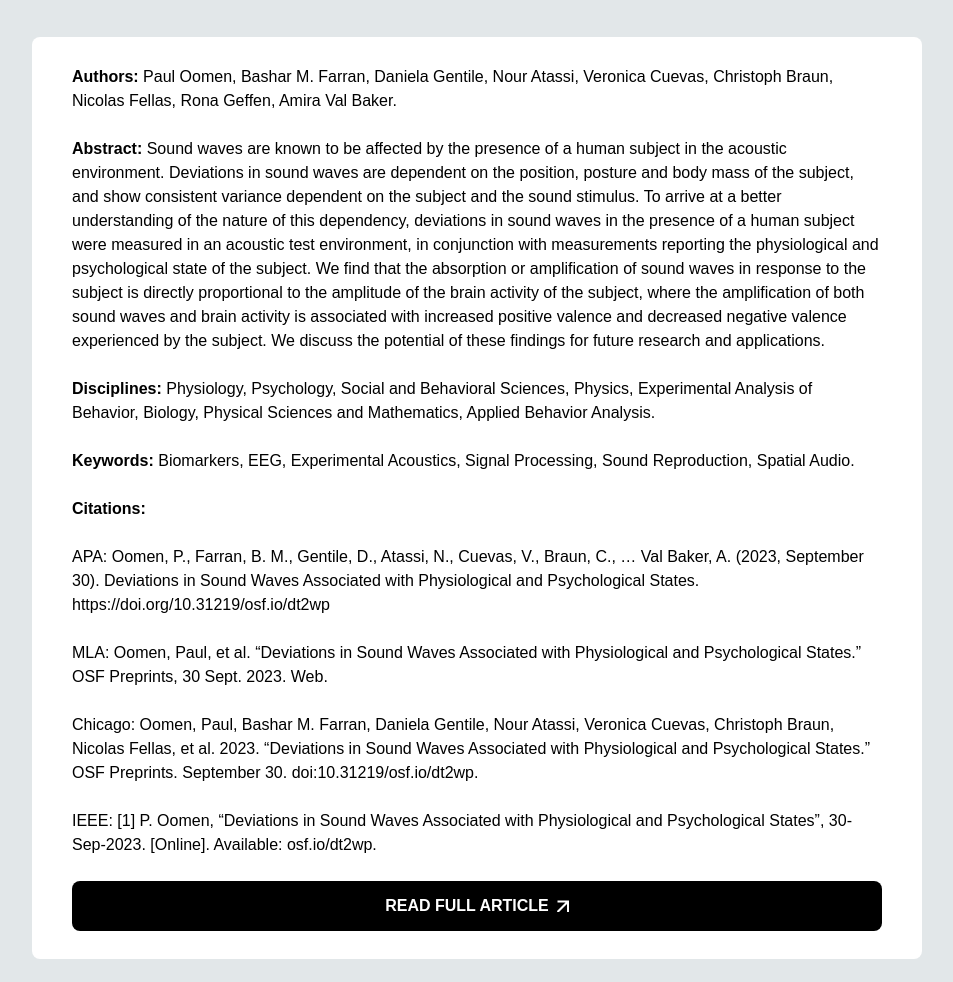
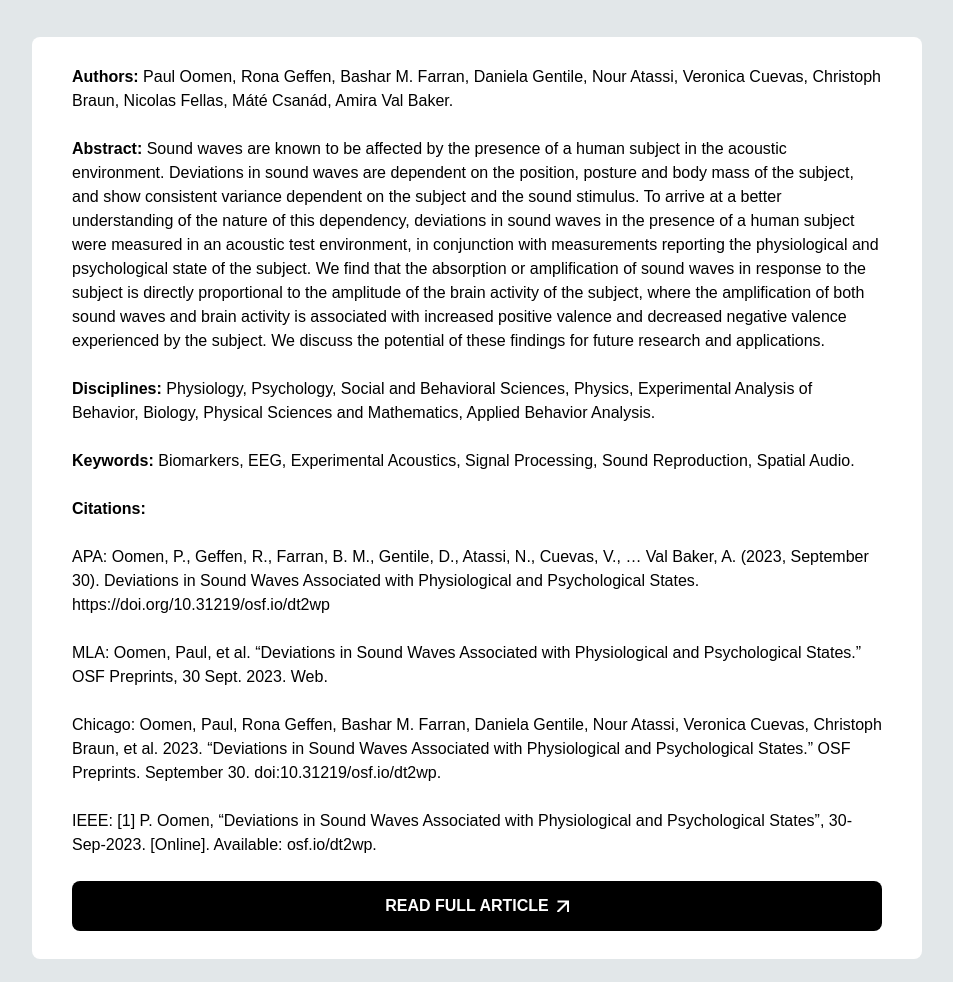
Before and after one commit to lilnoun1112/theworks, an Eleventy site: page src/blog/2024-07-17-deviations-in-sound-waves-associated-with-physiological-and-psychological-states.md in a window 1280 px wide. Shown: the part 474-1456 px from the top of the page, without its empty margins (163-1116 px from the left). Built offline with nearby package versions, Linux system fonts and the light colour scheme; Eleventy itself is replaced by a stand-in of ours; files that its build step writes are made by us from their sources; files whose address does not match are found by name; a web font is replaced by a local one.

Commit message:
Update Publications “2024-07-17-deviations-in-sound-waves-associated-with-physiological-and-psychological-states”

```diff
--- a/src/blog/2024-07-17-deviations-in-sound-waves-associated-with-physiological-and-psychological-states.md
+++ b/src/blog/2024-07-17-deviations-in-sound-waves-associated-with-physiological-and-psychological-states.md
@@ -8,7 +8,7 @@ preview: Sound waves are known to be affected by the presence of a human subject
 image: /img/pyramid-thumbnail.png
 fullarticle: https://osf.io/dt2wp/download/
 ---
-**Authors:** Paul Oomen, Bashar M. Farran, Daniela Gentile, Nour Atassi, Veronica Cuevas, Christoph Braun, Nicolas Fellas, Rona Geffen, Amira Val Baker.
+**Authors:** Paul Oomen, Rona Geffen, Bashar M. Farran, Daniela Gentile, Nour Atassi, Veronica Cuevas, Christoph Braun, Nicolas Fellas, Máté Csanád, Amira Val Baker.
 
 **Abstract:** Sound waves are known to be affected by the presence of a human subject in the acoustic environment. Deviations in sound waves are dependent on the position, posture and body mass of the subject, and show consistent variance dependent on the subject and the sound stimulus. To arrive at a better understanding of the nature of this dependency, deviations in sound waves in the presence of a human subject were measured in an acoustic test environment, in conjunction with measurements reporting the physiological and psychological state of the subject. We find that the absorption or amplification of sound waves in response to the subject is directly proportional to the amplitude of the brain activity of the subject, where the amplification of both sound waves and brain activity is associated with increased positive valence and decreased negative valence experienced by the subject. We discuss the potential of these findings for future research and applications.
 
@@ -18,10 +18,10 @@ fullarticle: https://osf.io/dt2wp/download/
 
 **Citations:**
 
-APA: Oomen, P., Farran, B. M., Gentile, D., Atassi, N., Cuevas, V., Braun, C., … Val Baker, A. (2023, September 30). Deviations in Sound Waves Associated with Physiological and Psychological States. https://doi.org/10.31219/osf.io/dt2wp
+APA: Oomen, P., Geffen, R., Farran, B. M., Gentile, D., Atassi, N., Cuevas, V., … Val Baker, A. (2023, September 30). Deviations in Sound Waves Associated with Physiological and Psychological States. https://doi.org/10.31219/osf.io/dt2wp
 
 MLA: Oomen, Paul, et al. “Deviations in Sound Waves Associated with Physiological and Psychological States.” OSF Preprints, 30 Sept. 2023. Web.
 
-Chicago: Oomen, Paul, Bashar M. Farran, Daniela Gentile, Nour Atassi, Veronica Cuevas, Christoph Braun, Nicolas Fellas, et al. 2023. “Deviations in Sound Waves Associated with Physiological and Psychological States.” OSF Preprints. September 30. doi:10.31219/osf.io/dt2wp.
+Chicago: Oomen, Paul, Rona Geffen, Bashar M. Farran, Daniela Gentile, Nour Atassi, Veronica Cuevas, Christoph Braun, et al. 2023. “Deviations in Sound Waves Associated with Physiological and Psychological States.” OSF Preprints. September 30. doi:10.31219/osf.io/dt2wp.
 
 IEEE: \[1] P. Oomen, “Deviations in Sound Waves Associated with Physiological and Psychological States”, 30-Sep-2023. \[Online]. Available: osf.io/dt2wp.
```
